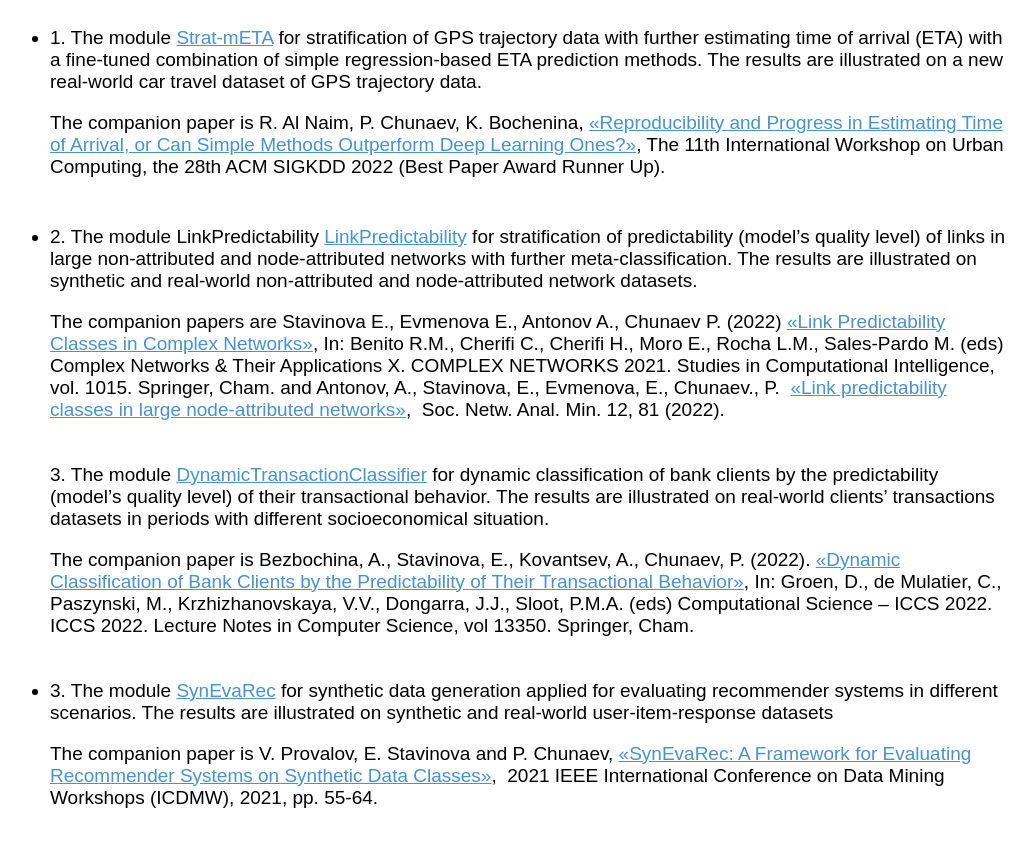
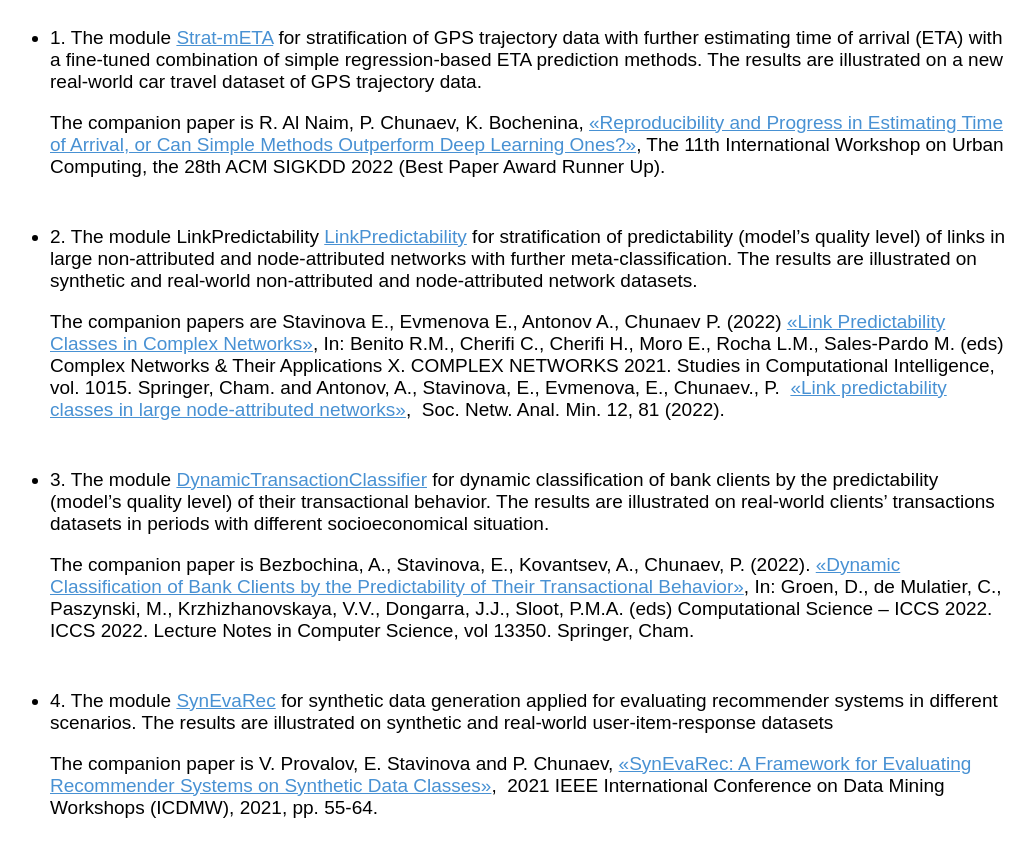
Before and after one commit to AlgoMathITMO/AlgoMathITMO.github.io, a plain HTML site: page index.html in a window 1280 px wide. Shown: the part 1079-1935 px from the top of the page, without its empty margins (130-1165 px from the left). Drawn offline with Linux system fonts and the light colour scheme.

Commit message:
Update index.html

```diff
--- a/index.html
+++ b/index.html
@@ -102,6 +102,7 @@
                 <a href="https://doi.org/10.1007/s13278-022-00912-w">«Link predictability classes in large node-attributed networks»</a>,
                 Soc. Netw. Anal. Min. 12, 81 (2022).</p>
         </li>
+        <li>
             <p>3. The module <a href="https://github.com/AlgoMathITMO/Dynamic-classifier">DynamicTransactionClassifier</a>
                 for dynamic classification of bank clients by the predictability (model’s quality level)
                 of their transactional behavior. The results are illustrated on real-world clients’ transactions datasets
@@ -111,8 +112,9 @@
                 In: Groen, D., de Mulatier, C., Paszynski, M., Krzhizhanovskaya, V.V., Dongarra, J.J., Sloot, P.M.A.
                 (eds) Computational Science – ICCS 2022. ICCS 2022. Lecture Notes in Computer Science, vol 13350. Springer, Cham.
             </p>
+        </li>
         <li>
-            <p>3. The module <a href="https://github.com/AlgoMathITMO/SynEvaRec">SynEvaRec</a> for synthetic
+            <p>4. The module <a href="https://github.com/AlgoMathITMO/SynEvaRec">SynEvaRec</a> for synthetic
                 data generation applied for evaluating recommender systems in different scenarios.
                 The results are illustrated on synthetic and real-world user-item-response datasets</p>
             <p>The companion paper is V. Provalov, E. Stavinova and P. Chunaev,
```
